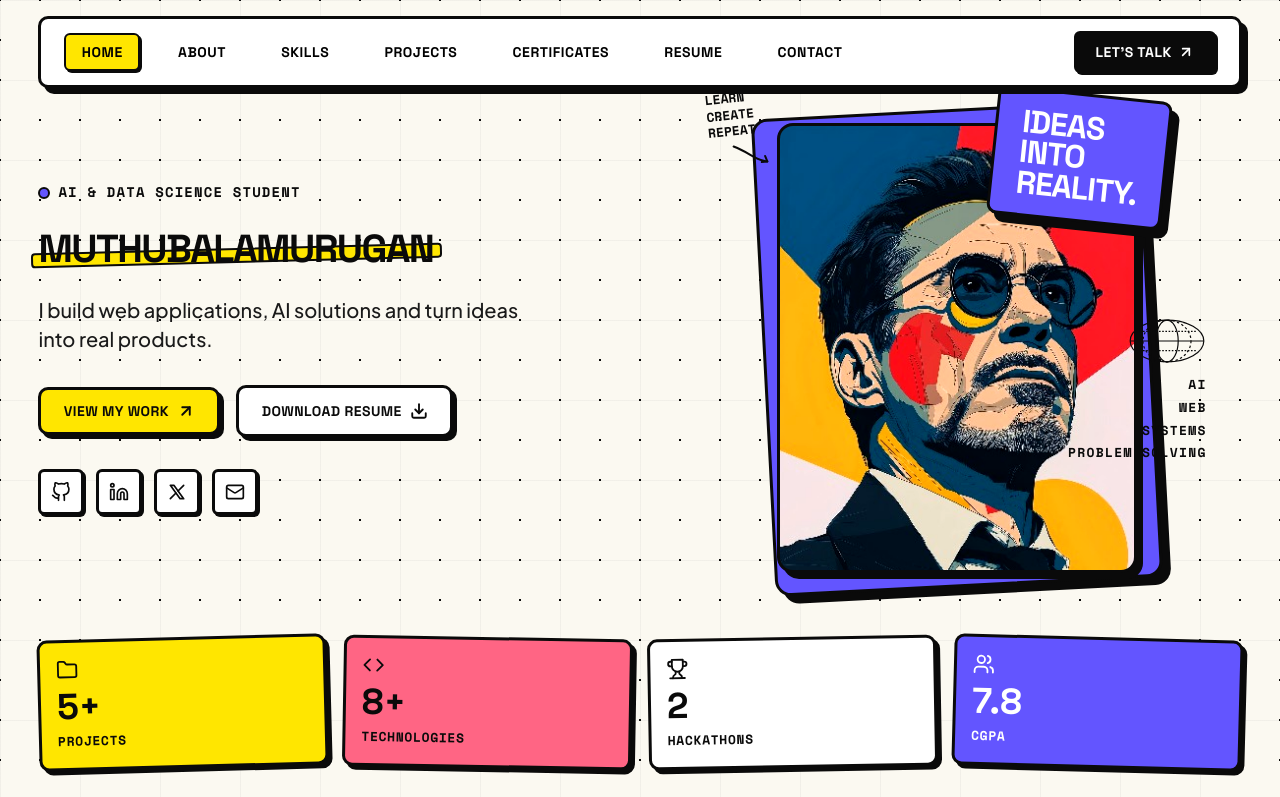
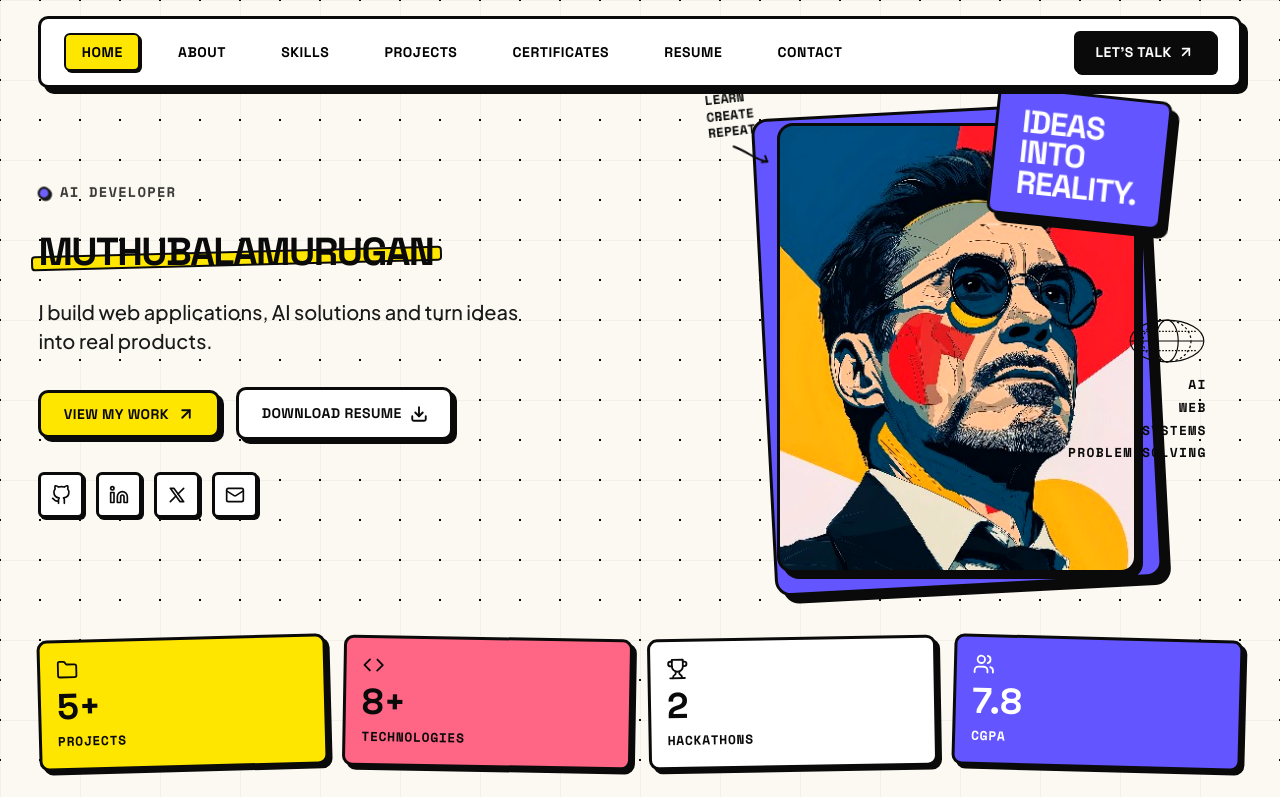
Before and after one commit to Aztrix-MBM/Aztrix-MBM.github.io, a React (Vite) app: page / in a window 1280 px wide. Shown: the top 797 px of the page. Built offline with nearby package versions, Linux system fonts and the light colour scheme.

Commit message:
feat: add dynamic cycling role ticker in hero section

```diff
--- a/src/components/sections/HeroSection.tsx
+++ b/src/components/sections/HeroSection.tsx
@@ -12,6 +12,7 @@ import {
   IconTrophy,
   IconUsers
 } from '../ui/Icons';
+import { DynamicRoleTicker } from '../ui/DynamicRoleTicker';
 
 interface HeroSectionProps {
   onNavigate?: (tabId: string) => void;
@@ -64,7 +65,7 @@ export const HeroSection: React.FC<HeroSectionProps> = ({ onNavigate }) => {
           <div className="hero-left">
             <div className="hero-badge-tag">
               <span className="hero-badge-tag__dot" aria-hidden="true" />
-              <span>{personalData.badge}</span>
+              <DynamicRoleTicker roles={personalData.dynamicRoles} interval={2800} />
             </div>
 
             <h1 className="hero-headline">
--- /dev/null
+++ b/src/components/ui/DynamicRoleTicker.tsx
@@ -0,0 +1,52 @@
+import React, { useState, useEffect, useRef } from 'react';
+
+interface DynamicRoleTickerProps {
+  roles: string[];
+  interval?: number;
+}
+
+export const DynamicRoleTicker: React.FC<DynamicRoleTickerProps> = ({
+  roles,
+  interval = 2800
+}) => {
+  const [currentIndex, setCurrentIndex] = useState(0);
+  const [animState, setAnimState] = useState<'visible' | 'exit' | 'enter'>('visible');
+  const animTimeoutRef = useRef<number | null>(null);
+  const enterTimeoutRef = useRef<number | null>(null);
+
+  useEffect(() => {
+    if (!roles || roles.length <= 1) return;
+
+    const cycleInterval = setInterval(() => {
+      // 1. Exit: Current role slides up and disappears
+      setAnimState('exit');
+
+      // 2. Switch role index and reposition below the container
+      animTimeoutRef.current = window.setTimeout(() => {
+        setCurrentIndex((prev) => (prev + 1) % roles.length);
+        setAnimState('enter');
+
+        // 3. Enter: Smoothly slide up into view from bottom
+        enterTimeoutRef.current = window.setTimeout(() => {
+          setAnimState('visible');
+        }, 30);
+      }, 280);
+    }, interval);
+
+    return () => {
+      clearInterval(cycleInterval);
+      if (animTimeoutRef.current) clearTimeout(animTimeoutRef.current);
+      if (enterTimeoutRef.current) clearTimeout(enterTimeoutRef.current);
+    };
+  }, [roles, interval]);
+
+  if (!roles || roles.length === 0) return null;
+
+  return (
+    <span className="hero-role-flipper" aria-live="polite">
+      <span className={`hero-role-text hero-role-text--${animState}`}>
+        {roles[currentIndex]}
+      </span>
+    </span>
+  );
+};
--- a/src/data/personal.ts
+++ b/src/data/personal.ts
@@ -4,6 +4,7 @@ export interface PersonalInfo {
   lastName: string;
   role: string;
   badge: string;
+  dynamicRoles: string[];
   pitch: string;
   story: string[];
   education: {
@@ -38,7 +39,12 @@ export const personalData: PersonalInfo = {
   firstName: "MUTHUBALAMURUGAN",
   lastName: "",
   role: "AI & Data Science Student",
-  badge: "AI & DATA SCIENCE STUDENT",
+  badge: "SOFTWARE ENGINEER",
+  dynamicRoles: [
+    "SOFTWARE ENGINEER",
+    "AI DEVELOPER",
+    "FOUNDER OF AZTRIX & CO"
+  ],
   pitch: "I build web applications, AI solutions and turn ideas into real products.",
   story: [
     "I am an Artificial Intelligence & Data Science student with a focus on engineering high-impact software.",
--- a/src/styles/index.css
+++ b/src/styles/index.css
@@ -583,12 +583,13 @@ img, svg {
 .hero-badge-tag {
   display: inline-flex;
   align-items: center;
-  gap: 8px;
+  gap: 10px;
   font-family: var(--font-mono);
   font-size: var(--text-sm);
   font-weight: 700;
   letter-spacing: 0.08em;
   text-transform: uppercase;
+  min-height: 28px;
 }
 
 .hero-badge-tag__dot {
@@ -597,6 +598,69 @@ img, svg {
   border-radius: 50%;
   background-color: var(--color-purple);
   border: 2px solid var(--color-black);
+  flex-shrink: 0;
+  box-shadow: 1.5px 1.5px 0 var(--color-black);
+  animation: badgeDotPulse 2.5s ease-in-out infinite;
+}
+
+@keyframes badgeDotPulse {
+  0%, 100% {
+    transform: scale(1);
+    opacity: 1;
+  }
+  50% {
+    transform: scale(1.15);
+    opacity: 0.85;
+  }
+}
+
+.hero-role-flipper {
+  display: inline-flex;
+  align-items: center;
+  position: relative;
+  overflow: hidden;
+  height: 1.6em;
+  line-height: 1.6em;
+  vertical-align: middle;
+}
+
+.hero-role-text {
+  display: inline-block;
+  white-space: nowrap;
+  will-change: transform, opacity;
+}
+
+.hero-role-text--visible {
+  transform: translateY(0);
+  opacity: 1;
+  transition: transform 0.38s cubic-bezier(0.16, 1, 0.3, 1), opacity 0.3s ease-out;
+}
+
+.hero-role-text--exit {
+  transform: translateY(-120%);
+  opacity: 0;
+  transition: transform 0.28s cubic-bezier(0.7, 0, 0.84, 0), opacity 0.22s ease-in;
+}
+
+.hero-role-text--enter {
+  transform: translateY(120%);
+  opacity: 0;
+  transition: none !important;
+}
+
+@media (prefers-reduced-motion: reduce) {
+  .hero-badge-tag__dot {
+    animation: none;
+  }
+  .hero-role-text--visible,
+  .hero-role-text--exit {
+    transform: none !important;
+    transition: opacity 0.3s ease !important;
+  }
+  .hero-role-text--enter {
+    transform: none !important;
+    opacity: 0;
+  }
 }
 
 .hero-headline {
```
